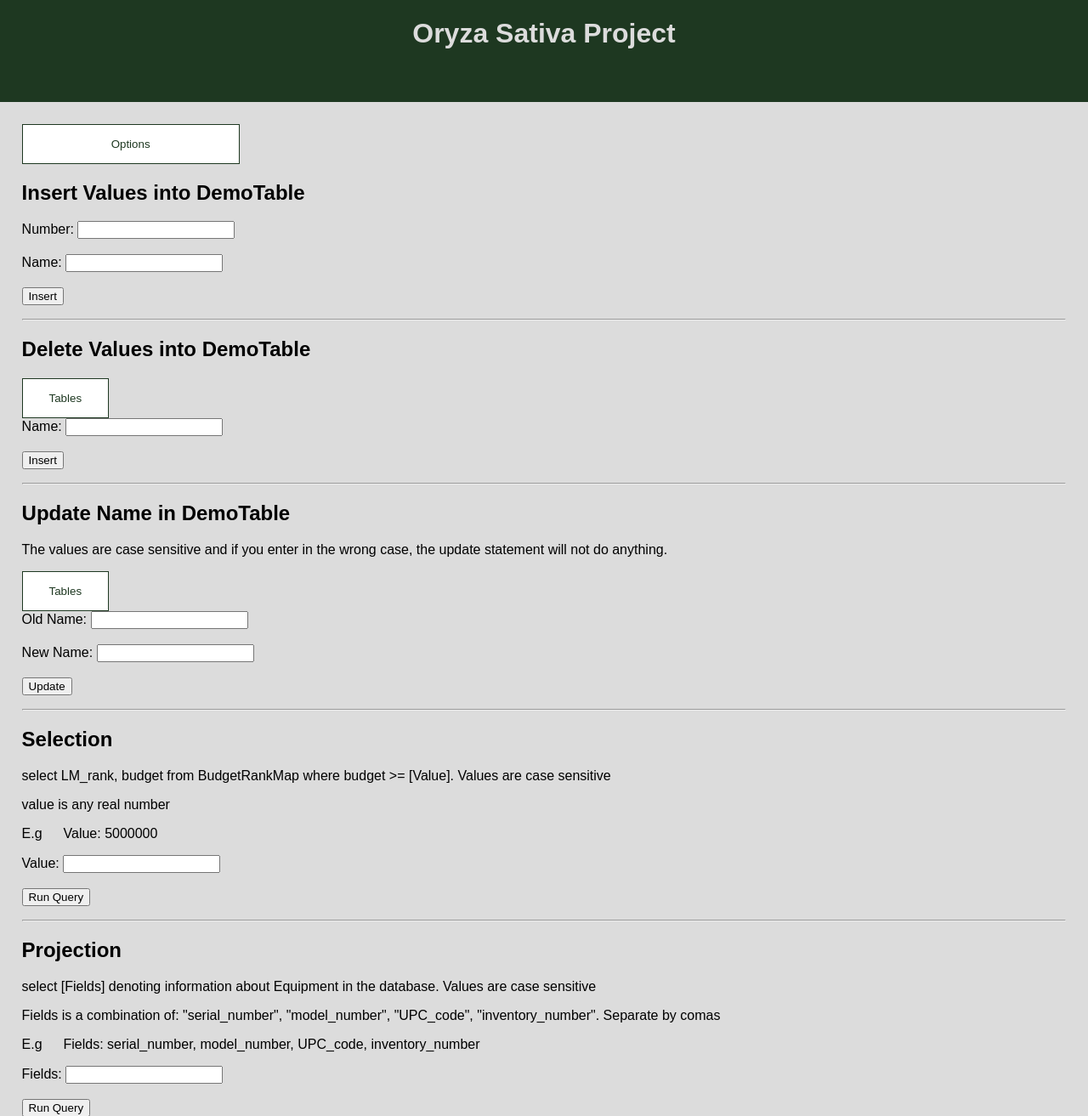
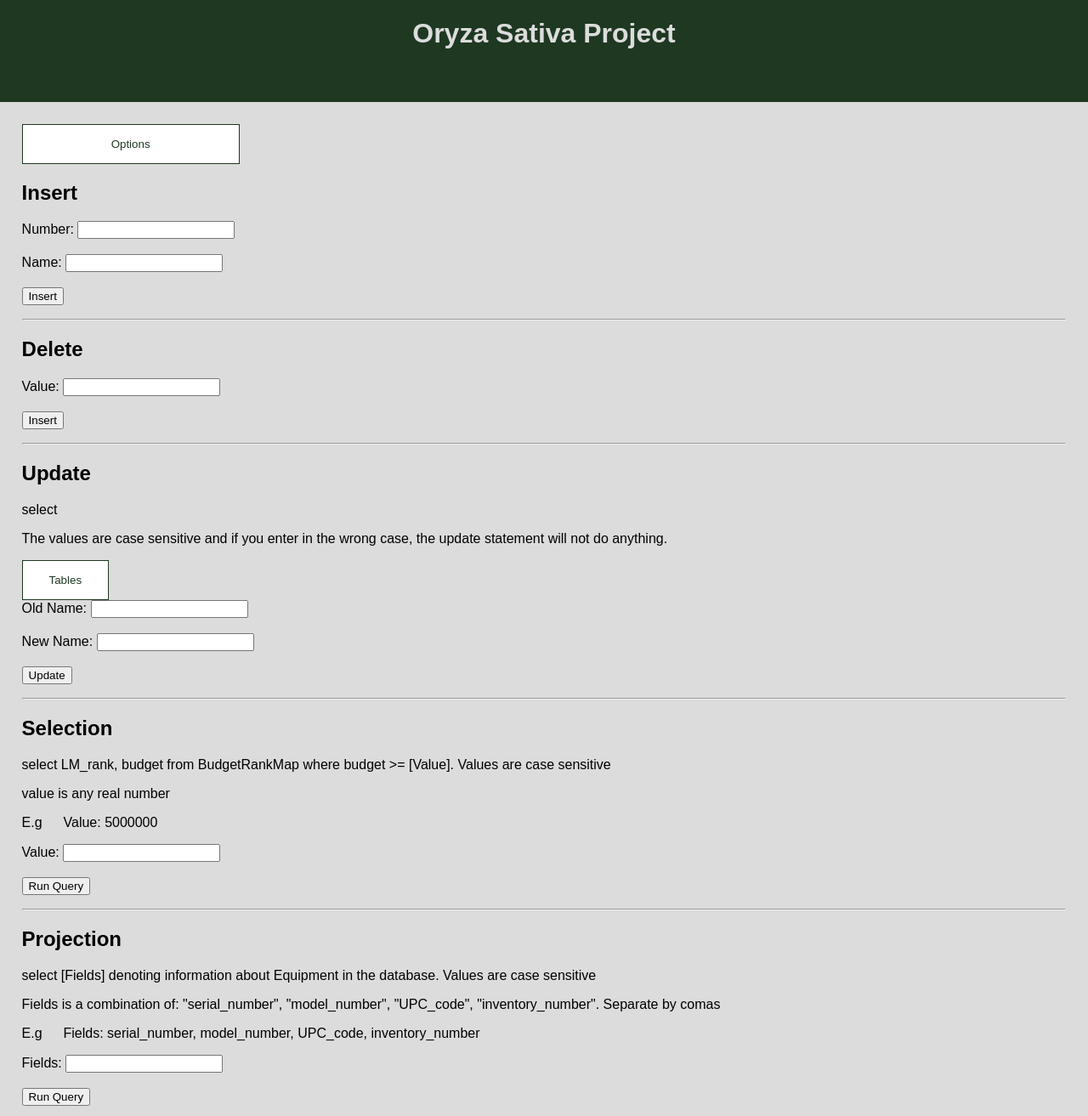
Before and after one commit to edvinkeskin/oryza_sativa_project, a PHP site: page / in a window 1280 px wide. Shown: the top 1313 px of the page at 85% size. Run offline with PHP 8.4, Linux system fonts and the light colour scheme.

Commit message:
delete implementation

```diff
--- a/my_app/public/index.php
+++ b/my_app/public/index.php
@@ -193,7 +193,7 @@
             </div>
         </div>
 
-        <h2>Insert Values into DemoTable</h2>
+        <h2>Insert</h2>
         <form method="POST" action="index.php">
             <!--refresh page when submitted-->
             <input type="hidden" id="insertQueryRequest" name="insertQueryRequest">
@@ -206,18 +206,11 @@
 
         <hr>
 
-        <h2>Delete Values into DemoTable</h2>
-        <div class="dropdown2">
-            <button>Tables</button>
-            <div class="dropdown2-tables">
-                <button>EquipmentSupplier</button>
-                <button>Computer</button>
-            </div>
-        </div>
+        <h2>Delete</h2>
         <form method="POST" action="index.php">
             <!--refresh page when submitted-->
             <input type="hidden" id="deleteRequest" name="deleteRequest">
-            Name: <input type="text" name="insName"> <br><br>
+            Value: <input type="text" name="deleteValue"> <br><br>
 
             <input type="submit" value="Insert" name="insertSubmit">
             <p></p>
@@ -225,7 +218,8 @@
 
         <hr>
 
-        <h2>Update Name in DemoTable</h2>
+        <h2>Update</h2>
+        <p>select
         <p>The values are case sensitive and if you enter in the wrong case, the update statement will not do anything.
         </p>
         <div class="dropdown2">
@@ -244,6 +238,10 @@
             <input type="submit" value="Update" name="updateSubmit">
             <p></p>
         </form>
+
+        <script>
+            document.getElementById("myspan").textContent="newtext";
+        </script>
 
         <hr>
 
@@ -474,22 +472,21 @@
         function handleUpdateRequest() {
             global $db_conn;
 
-            $old_name = $_POST['oldName'];
+            $table = $_POST['table'];
             $new_name = $_POST['newName'];
 
             // you need the wrap the old name and new name values with single quotations
-            executePlainSQL("UPDATE demoTable SET name='" . $new_name . "' WHERE name='" . $old_name . "'");
+            executePlainSQL("UPDATE demoTable SET name='" . $new_name . "' WHERE name='" . $table . "'");
             OCICommit($db_conn);
         }
 
-        function handleResetRequest() {
+        function handleDeleteRequest() {
             global $db_conn;
-            // Drop old table
-            executePlainSQL("DROP TABLE demoTable");
 
-            // Create new table
+            $value = $_GET['deleteValue'];
+
             echo "<br> creating new table <br>";
-            executePlainSQL("CREATE TABLE demoTable (id int PRIMARY KEY, name char(30))");
+            executePlainSQL("DELETE FROM EquipmentSupplier WHERE supplier_name == ${value}");
             OCICommit($db_conn);
         }
 
@@ -592,8 +589,8 @@
 	// A better coding practice is to have one method that reroutes your requests accordingly. It will make it easier to add/remove functionality.
         function handlePOSTRequest() {
             if (connectToDB()) {
-                if (array_key_exists('resetTablesRequest', $_POST)) {
-                    handleResetRequest();
+                if (array_key_exists('deleteRequest', $_POST)) {
+                    handleDeleteRequest();
                 } else if (array_key_exists('updateQueryRequest', $_POST)) {
                     handleUpdateRequest();
                 } else if (array_key_exists('insertQueryRequest', $_POST)) {
```
